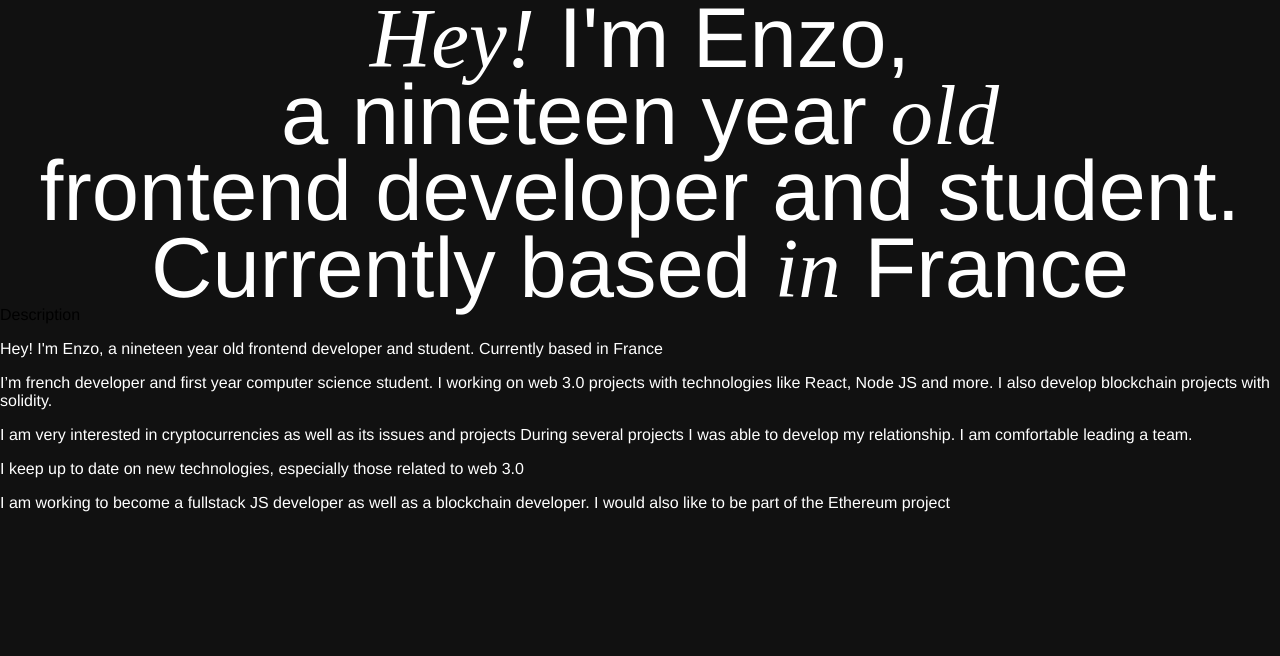
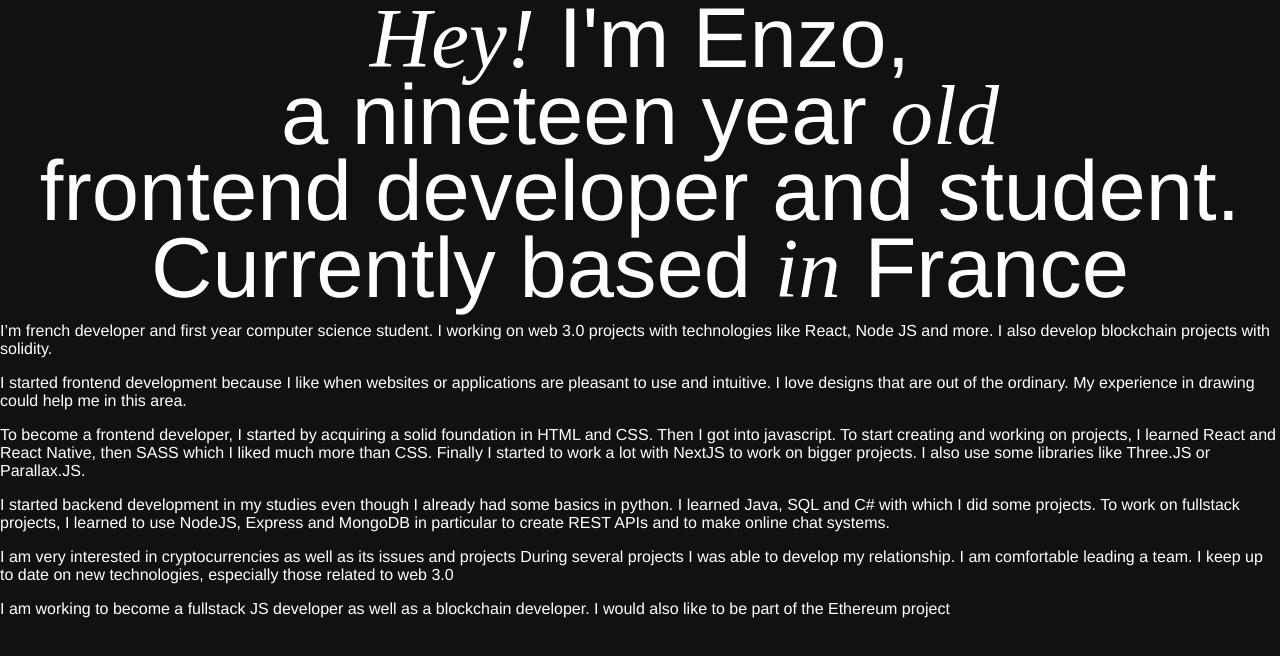
Before and after one commit to enzo-mourany/portfolio, a Next.js app: page /About in a window 1280 px wide. Shown: the top 656 px of the page. Built offline with nearby package versions, Linux system fonts and the light colour scheme.

Commit message:
added texts about-description

```diff
--- a/components/about-description.jsx
+++ b/components/about-description.jsx
@@ -1,9 +1,52 @@
 import React from 'react'
+import styles from '../styles/about-description.module.scss';
 
 export default function AboutDescription() {
     return (
-        <div>
-            Description
+        <div className={styles.aboutDescription}>
+            <div>
+
+                <p >
+                    I’m french developer and first year computer science
+                    student. I working on web 3.0 projects with
+                    technologies like React, Node JS and more.
+                    I also develop blockchain projects with solidity.
+                </p>
+            </div>
+            <div>
+                <p>
+                    I started frontend development because I like when websites or applications are pleasant to use and intuitive. I love designs that are out of the ordinary. My experience in drawing could help me in this area.
+                </p>
+            </div>
+            <div>
+                <p>
+                    To become a frontend developer, I started by acquiring a solid foundation in HTML and CSS. Then I got into javascript. To start creating and working on projects, I learned React and React Native, then SASS which I liked much more than CSS. Finally I started to work a lot with NextJS to work on bigger projects.
+                    I also use some libraries like Three.JS or Parallax.JS.
+                </p>
+            </div>
+            <div>
+                <p>
+                    I started backend development in my studies even though I already had some basics in python. I learned Java, SQL and C# with which I did some projects. To work on fullstack projects, I learned to use NodeJS, Express and MongoDB in particular to create REST APIs and to make online chat systems.
+                </p>
+            </div>
+
+            <div>
+                <p >
+                    I am very interested in cryptocurrencies as well as
+                    its issues and projects
+                    During several projects I was able to develop my relationship.
+                    I am comfortable leading a team.
+                    I keep up to date on new technologies, especially those related to web 3.0
+                </p>
+            </div>
+            <div>
+                <p >
+                    I am working to become a fullstack JS developer as well as a blockchain developer.
+                    I would also like to be part of the Ethereum project
+                </p>
+            </div>
+
+
         </div>
     )
 }
--- a/pages/About.jsx
+++ b/pages/About.jsx
@@ -9,28 +9,6 @@ export default function AboutPage() {
         <div className={styles.about}>
             <AboutIntro />
             <AboutDescription />
-            <p className={styles.title}>
-                Hey! I'm Enzo, a nineteen year old frontend developer and student. Currently based in France
-            </p>
-            <p className={styles.text}>
-                I’m french developer and first year computer science
-                student. I working on web 3.0 projects with
-                technologies like React, Node JS and more.
-                I also develop blockchain projects with solidity.
-            </p>
-            <p className={styles.text}>
-                I am very interested in cryptocurrencies as well as
-                its issues and projects
-                During several projects I was able to develop my relationship.
-                I am comfortable leading a team.
-            </p>
-            <p className={styles.text}>
-                I keep up to date on new technologies, especially those related to web 3.0
-            </p>
-            <p className={styles.text}>
-                I am working to become a fullstack JS developer as well as a blockchain developer.
-                I would also like to be part of the Ethereum project
-            </p>
         </div>
-    );
+    )
 }
--- /dev/null
+++ b/styles/about-description.module.scss
@@ -0,0 +1,5 @@
+.aboutDescription {
+    p {
+        color: #fff;
+    }
+}
```
